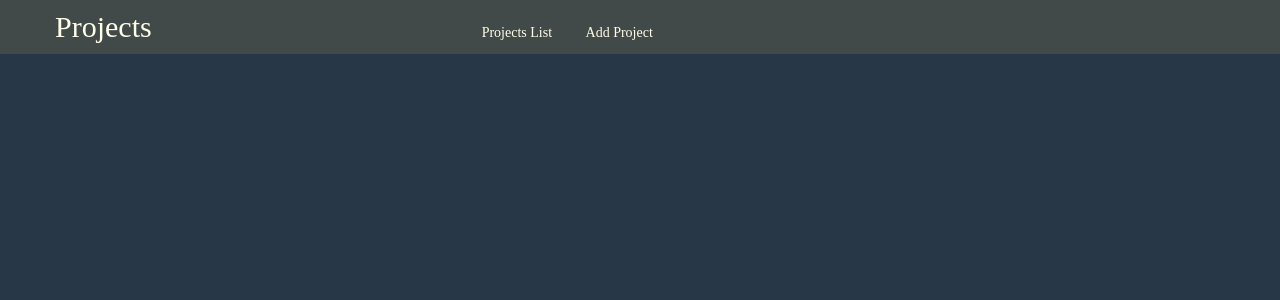
After one commit to AlibekBeket/homework_59_alibek_beket, a Django app: page /project/ in a window 1280 px wide. The commit adds this page. Shown: the top 300 px of the page. Run offline with Django 4.2, Linux system fonts and the light colour scheme; data that the repository does not hold is empty; parts of the project's set-up code (start-up, migrations or seed data) failed here and were passed over.

Commit message:
добавил страницу для просмотра всех проектов

```diff
--- a/app/issue_tracker/templates/base.html
+++ b/app/issue_tracker/templates/base.html
@@ -11,7 +11,8 @@
     <div class="container">
         <ul class="menu logo">
             <li>
-                <a href="{% url 'issues_list' %}">Issue Tracker</a>
+                <a href="{% url 'projects_list' %}">Projects</a>
+                {% block navbar_logo %}{% endblock %}
             </li>
         </ul>
         <ul class="menu link">
--- a/app/issue_tracker/templates/issue_create_page.html
+++ b/app/issue_tracker/templates/issue_create_page.html
@@ -1,5 +1,8 @@
 {% extends 'base.html' %}
 {% block title %}Create Issue{% endblock %}
+{% block navbar_logo %}
+<a href="{% url 'issues_list' %}">Issue Tracker</a>
+{% endblock %}
 {% block navbar %}
 <a href="{% url 'issues_list' %}">Issue List</a>
 {% endblock %}
--- a/app/issue_tracker/templates/issue_delete_page.html
+++ b/app/issue_tracker/templates/issue_delete_page.html
@@ -1,5 +1,8 @@
 {% extends 'base.html' %}
 {% block title %}Delete Issue{% endblock %}
+{% block navbar_logo %}
+<a href="{% url 'issues_list' %}">Issue Tracker</a>
+{% endblock %}
 {% block navbar %}
 <a href="{% url 'issues_list' %}">Issue List</a>
 <a href="{% url 'issue_add' %}">Add Issue</a>
--- a/app/issue_tracker/templates/issue_detail_page.html
+++ b/app/issue_tracker/templates/issue_detail_page.html
@@ -1,5 +1,8 @@
 {% extends 'base.html' %}
 {% block title %}Issue Detail{% endblock %}
+{% block navbar_logo %}
+<a href="{% url 'issues_list' %}">Issue Tracker</a>
+{% endblock %}
 {% block navbar %}
 <a href="{% url 'issues_list' %}">Issue List</a>
 <a href="{% url 'issue_add' %}">Add Issue</a>
--- a/app/issue_tracker/templates/issue_tracker_list_page.html
+++ b/app/issue_tracker/templates/issue_tracker_list_page.html
@@ -1,5 +1,8 @@
 {% extends 'base.html' %}
 {% block title %}Issue Tracker List{% endblock %}
+{% block navbar_logo %}
+<a href="{% url 'issues_list' %}">Issue Tracker</a>
+{% endblock %}
 {% block navbar %}
 <a href="{% url 'issues_list' %}">Issue List</a>
 <a href="{% url 'issue_add' %}">Add Issue</a>
--- a/app/issue_tracker/templates/issue_update_page.html
+++ b/app/issue_tracker/templates/issue_update_page.html
@@ -1,5 +1,8 @@
 {% extends 'base.html' %}
 {% block title %}Update Issue{% endblock %}
+{% block navbar_logo %}
+<a href="{% url 'issues_list' %}">Issue Tracker</a>
+{% endblock %}
 {% block navbar %}
 <a href="{% url 'issues_list' %}">Issue List</a>
 <a href="{% url 'issue_add' %}">Add Issue</a>
--- /dev/null
+++ b/app/issue_tracker/templates/project_list_page.html
@@ -0,0 +1,15 @@
+{% extends 'base.html' %}
+{% block title %}Projects List{% endblock %}
+{% block navbar %}
+<a href="#">Projects List</a>
+<a href="#">Add Project</a>
+{% endblock %}
+{% block content %}
+{% for project in projects %}
+<div class="project_info">
+    <p><a href="#">{{ project.name }}</a></p>
+    <p>Start: {{ project.start_date }}</p>
+</div>
+{% endfor %}
+<div class="bottom_indent"></div>
+{% endblock %}
--- a/app/issue_tracker/urls.py
+++ b/app/issue_tracker/urls.py
@@ -2,6 +2,8 @@ from django.urls import path
 
 from issue_tracker.views.issue_tracker import IssueTrackerView, IssueDetailView, IssueUpdateView, IssueAddView, \
     IssueDeleteView
+
+from issue_tracker.views.project import ProjectListView
 
 urlpatterns = [
     path('', IssueTrackerView.as_view()),
@@ -9,5 +11,6 @@ urlpatterns = [
     path('issue_tracker/<int:pk>', IssueDetailView.as_view(), name='issue_detail'),
     path('issue_tracker/<int:pk>/update', IssueUpdateView.as_view(), name='issue_update'),
     path('issue_tracker/add', IssueAddView.as_view(), name='issue_add'),
-    path('issue_tracker/<int:pk>/delete', IssueDeleteView.as_view(), name='issue_delete')
+    path('issue_tracker/<int:pk>/delete', IssueDeleteView.as_view(), name='issue_delete'),
+    path('project/', ProjectListView.as_view(), name='projects_list')
 ]
--- /dev/null
+++ b/app/issue_tracker/views/project.py
@@ -0,0 +1,10 @@
+from django.views.generic import ListView
+
+from issue_tracker.models import Project
+
+
+class ProjectListView(ListView):
+    template_name = 'project_list_page.html'
+    model = Project
+    context_object_name = 'projects'
+    ordering = ('start_date')
```
